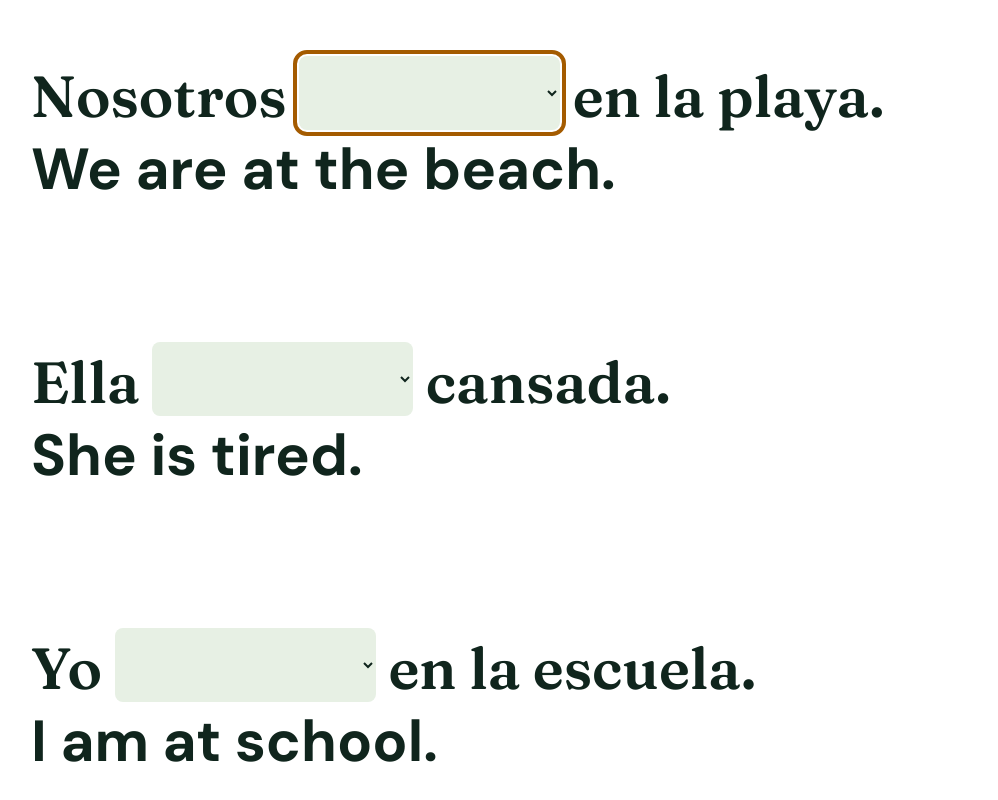
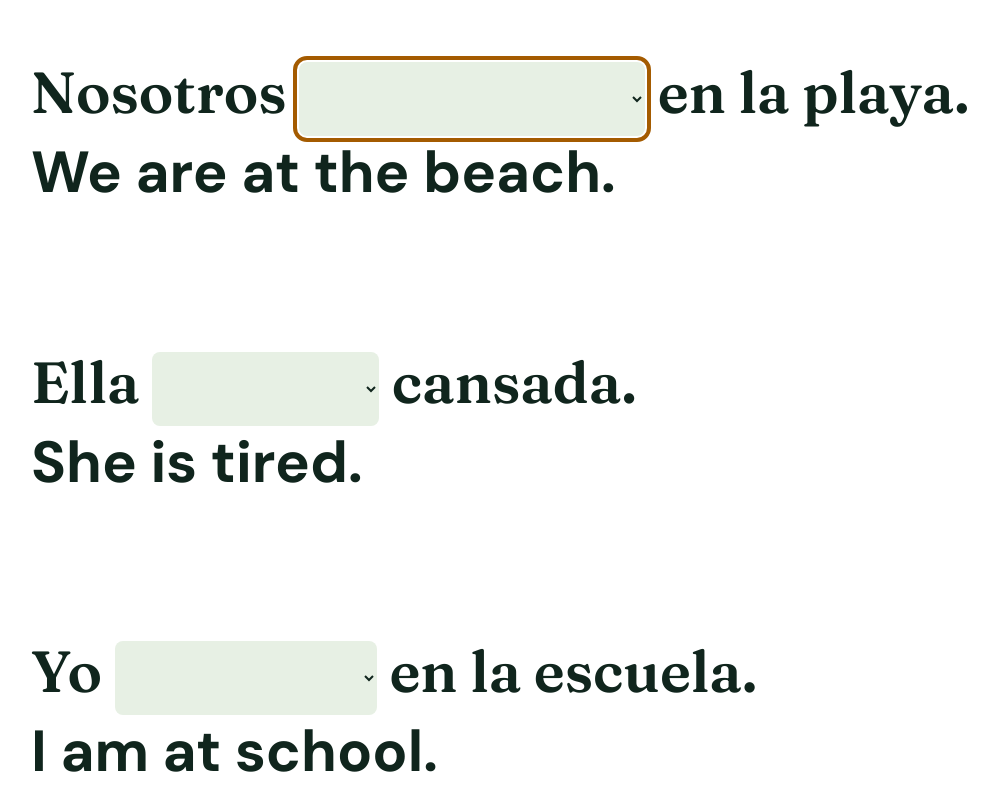
Before and after one commit to esemmelman/span011, a plain HTML site: page practice.html in a window 1280 px wide. Shown: the top 800 px of the page, without its empty margins (1-999 px from the left). Drawn offline with Linux system fonts and the light colour scheme.

Commit message:
Adapt layouts to viewport and scale dropdown widths

```diff
--- /dev/null
+++ b/display.js
@@ -0,0 +1,21 @@
+// Use the usable CSS viewport for layout; monitor scaling is reflected in its size.
+function updateDisplay() {
+  const viewport = window.visualViewport;
+  const width = Math.round(viewport?.width || window.innerWidth);
+  const height = Math.round(viewport?.height || window.innerHeight);
+  const scale = window.devicePixelRatio || 1;
+  const root = document.documentElement;
+  root.dataset.display = width < 420 || height < 500 ? 'tight' : width < 700 || height < 750 ? 'compact' : 'standard';
+  root.dataset.screenResolution = `${Math.round(screen.width * scale)}x${Math.round(screen.height * scale)}`;
+  root.dataset.screenScale = scale.toFixed(2);
+  root.style.setProperty('--word-font-size', `${Math.round(Math.max(14, Math.min(width / 23, height / 26, 46)))}px`);
+  root.style.setProperty('--question-font-size', `${Math.round(Math.max(22, Math.min(width / 23, height / 11, 56)))}px`);
+  root.style.setProperty('--feedback-font-size', `${Math.round(Math.max(20, Math.min(width / 30, height / 16, 38)))}px`);
+  root.style.setProperty('--column-title-size', `${Math.round(Math.max(13, Math.min(width / 45, height / 28, 26)))}px`);
+  root.style.setProperty('--action-font-size', `${Math.round(Math.max(17, Math.min(width / 45, height / 26, 32)))}px`);
+  window.dispatchEvent(new Event('displaychange'));
+}
+
+updateDisplay();
+window.addEventListener('resize', updateDisplay);
+window.visualViewport?.addEventListener('resize', updateDisplay);
--- a/exercise2.css
+++ b/exercise2.css
@@ -50,3 +50,9 @@ html[data-display="tight"] .practice-actions .action-button{padding:5px 9px;font
 html[data-display="tight"] #check{min-width:120px;padding:7px;font-size:22px}
 html[data-display="tight"] #score{font-size:18px}
 html[data-display="tight"] .version,html[data-display="tight"] #display-info{font-size:11px}
+html[data-display] .word{font-size:var(--word-font-size)}
+html[data-display] .word-column h2{font-size:var(--column-title-size)}
+html[data-display] .exercise-sentences h2{font-size:var(--question-font-size)}
+html[data-display] .feedback{font-size:var(--feedback-font-size)}
+html[data-display] .practice-actions .action-button{font-size:var(--action-font-size)}
+html[data-display] #check{font-size:var(--action-font-size)}
--- a/practice.css
+++ b/practice.css
@@ -1 +1 @@
-article{border-bottom:0}label{display:block;font-family:Fraunces,Georgia,serif;font-size:clamp(42px,5vw,58px);line-height:1.25;font-weight:700}select{width:4.5em;margin:0;padding:0 .65em 0 .05em;border:0;border-radius:8px;background-color:#e7f0e4;color:var(--green);font:inherit;font-weight:700;outline:0;cursor:pointer}select:focus-visible{outline:4px solid #a45b00;outline-offset:2px}select.incorrect{color:#a33b2b}.feedback{display:block;min-height:1.4em;margin-top:14px;font-size:clamp(28px,3vw,38px)}.feedback.incorrect{color:#a33b2b}.practice-actions{display:flex;flex-wrap:wrap;gap:18px}.practice-actions .action-button{cursor:pointer}.secondary{background:transparent;color:var(--green)}#score{display:block;margin:0 0 50px;font-size:clamp(42px,5vw,58px);font-weight:700}
+article{border-bottom:0}label{display:block;font-family:Fraunces,Georgia,serif;font-size:clamp(42px,5vw,58px);line-height:1.25;font-weight:700}select{width:auto;max-width:100%;margin:0;padding:0 .65em 0 .05em;border:0;border-radius:8px;background-color:#e7f0e4;color:var(--green);font:inherit;font-weight:700;vertical-align:middle;outline:0;cursor:pointer}select:focus-visible{outline:4px solid #a45b00;outline-offset:2px}select.incorrect{color:#a33b2b}.feedback{display:block;min-height:1.4em;margin-top:14px;font-size:clamp(28px,3vw,38px)}.feedback.incorrect{color:#a33b2b}.practice-actions{display:flex;flex-wrap:wrap;gap:18px}.practice-actions .action-button{cursor:pointer}.secondary{background:transparent;color:var(--green)}#score{display:block;margin:0 0 50px;font-size:clamp(42px,5vw,58px);font-weight:700}
--- a/practice.html
+++ b/practice.html
@@ -6,6 +6,7 @@
   <title>Ser and estar · Exercise 1</title>
   <link rel="stylesheet" href="styles.css">
   <link rel="stylesheet" href="practice.css">
+  <script src="display.js"></script>
   <script src="sentences.js" defer></script>
   <script src="practice.js" defer></script>
 </head>
--- a/practice.js
+++ b/practice.js
@@ -2,6 +2,22 @@ const form = document.querySelector('#practice-form');
 const questionsElement = document.querySelector('#questions');
 const scoreElement = document.querySelector('#score');
 let currentQuestions = [];
+
+function fitSelectWidth(select) {
+  const style = getComputedStyle(select);
+  const canvas = document.createElement('canvas');
+  const context = canvas.getContext('2d');
+  if (!context) return;
+  context.font = style.font;
+  const textWidth = Math.max(...[...select.options].map(option => context.measureText(option.textContent).width));
+  const padding = parseFloat(style.paddingLeft) + parseFloat(style.paddingRight);
+  const arrowSpace = parseFloat(style.fontSize) * 1.1;
+  select.style.width = `${Math.ceil(textWidth + padding + arrowSpace + 8)}px`;
+}
+
+function fitAllSelects() {
+  questionsElement.querySelectorAll('select').forEach(fitSelectWidth);
+}
 
 function renderNewSet() {
   currentQuestions = SpanishSentences.get('exercise1', true);
@@ -27,6 +43,7 @@ function renderNewSet() {
     feedback.className = 'feedback';
     article.append(label, translation, feedback);
     questionsElement.append(article);
+    fitSelectWidth(select);
   });
   questionsElement.querySelector('select').focus();
 }
@@ -52,4 +69,6 @@ document.querySelector('#new-set').addEventListener('click', () => {
   renderNewSet();
   window.scrollTo({ top: 0, behavior: 'smooth' });
 });
+window.addEventListener('displaychange', fitAllSelects);
+document.fonts?.ready.then(fitAllSelects);
 renderNewSet();
```
Also changed, not shown: exercise2.html (+1 -0 lines), index.html (+1 -0 lines).
